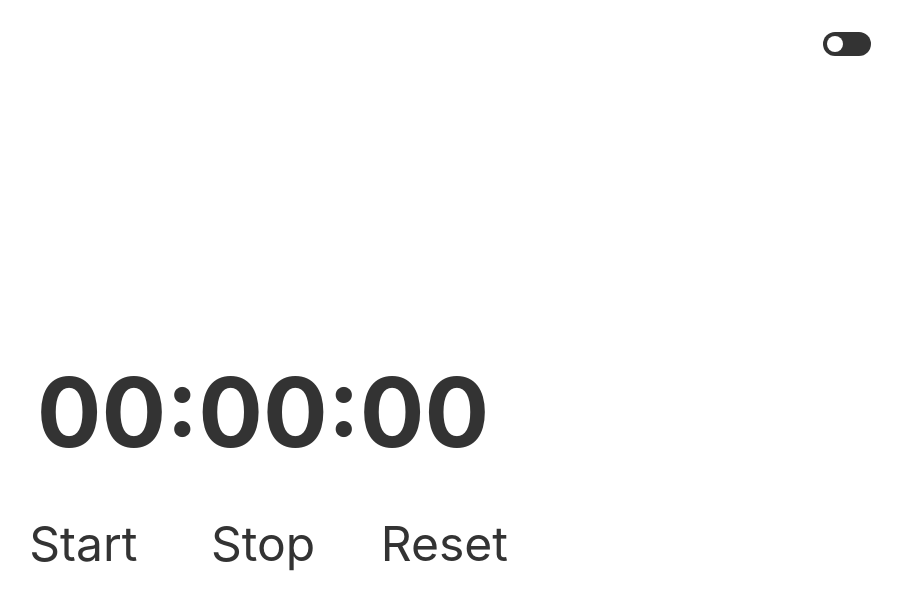
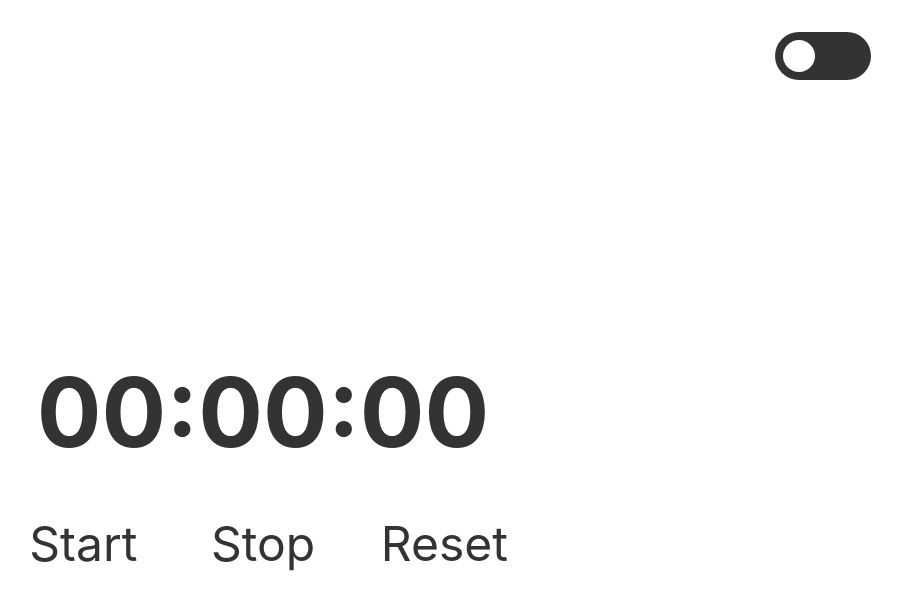
Before and after one commit to Android789515/react-clock, a React (Create React App) app: page / in a window 1280 px wide. Shown: the top 610 px of the page, without its empty margins (377-1279 px from the left). Built offline with nearby package versions, Linux system fonts and the light colour scheme.

Commit message:
Added more scaling to smaller toggle switches.
Created a class for scaling up smaller toggle switches at larger screen sizes.

```diff
--- a/src/components/toggle-switch/ToggleSwitch.module.scss
+++ b/src/components/toggle-switch/ToggleSwitch.module.scss
@@ -1,5 +1,6 @@
 @use 'sass:math';
 
+@use '../../App.module';
 @use '../../sass-mixins/app-style-defaults';
 
 .toggleSwitch {
@@ -13,6 +14,16 @@
   aspect-ratio: 2 / 1;
 
   border-radius: 50px;
+}
+
+// Scales smaller toggle switches up
+// for larger screens
+@media (min-width: App.$layoutBreakpoint) {
+  .toggleSwitchSmall {
+    // Scale up by 2 for larger screens
+    // Move back into container
+    transform: scale(2) translate(-25%, 25%);
+  }
 }
 
 .toggleSwitchKnob {
--- a/src/components/toggle-switch/ToggleSwitch.tsx
+++ b/src/components/toggle-switch/ToggleSwitch.tsx
@@ -43,10 +43,12 @@ const ToggleSwitch = ({ scale, isInitiallyToggledOn = false, whenToggledOn, when
         ? toEms(toggleSwitchSize / 2)
         : '0';
 
+    const isToggleSwitchSmall = scale < 2;
     return (
         <button
             className={`
                 ${styles.toggleSwitch}
+                ${isToggleSwitchSmall ? styles.toggleSwitchSmall : ''}
                 ${switchBackground}
             `}
             style={{
```
